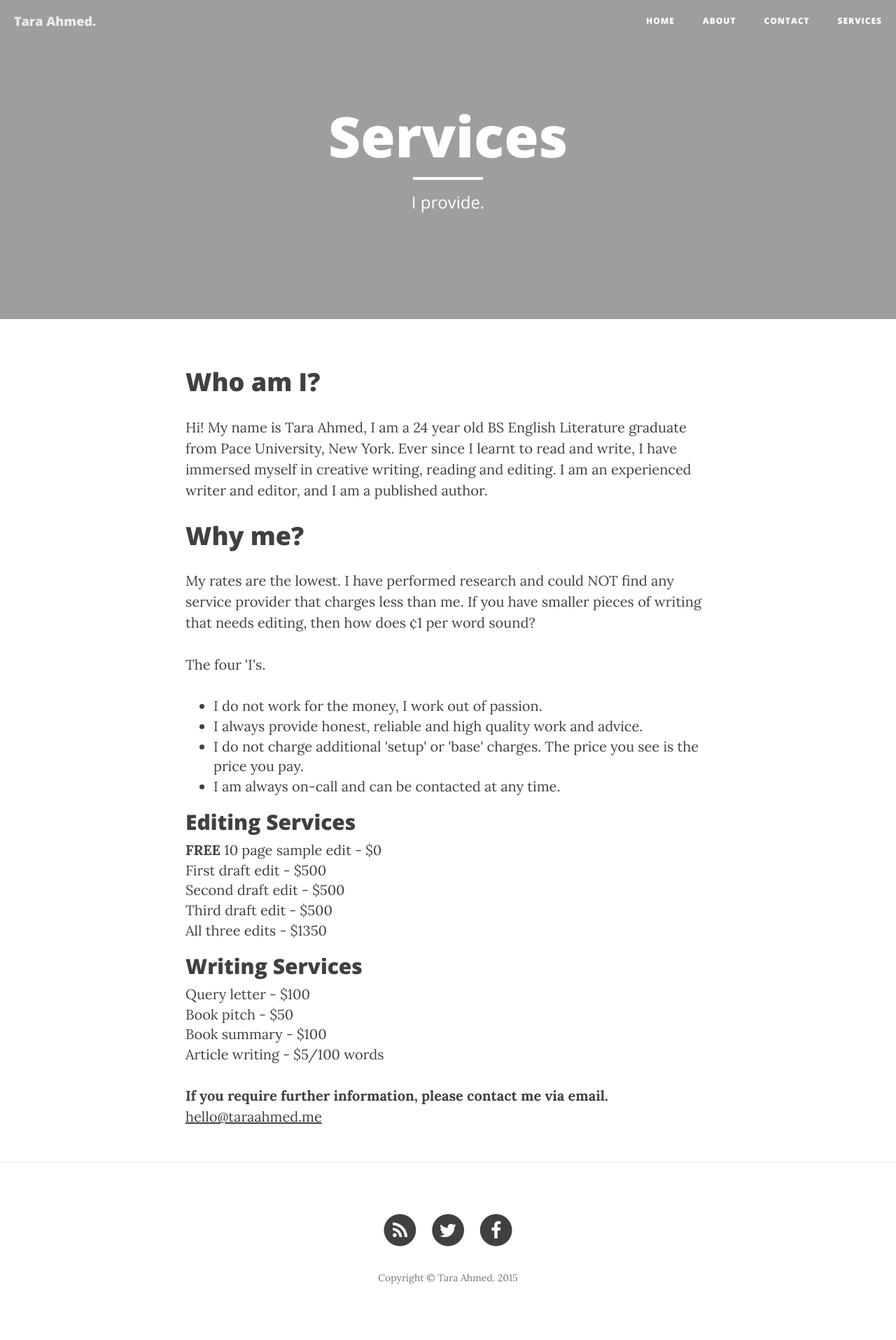
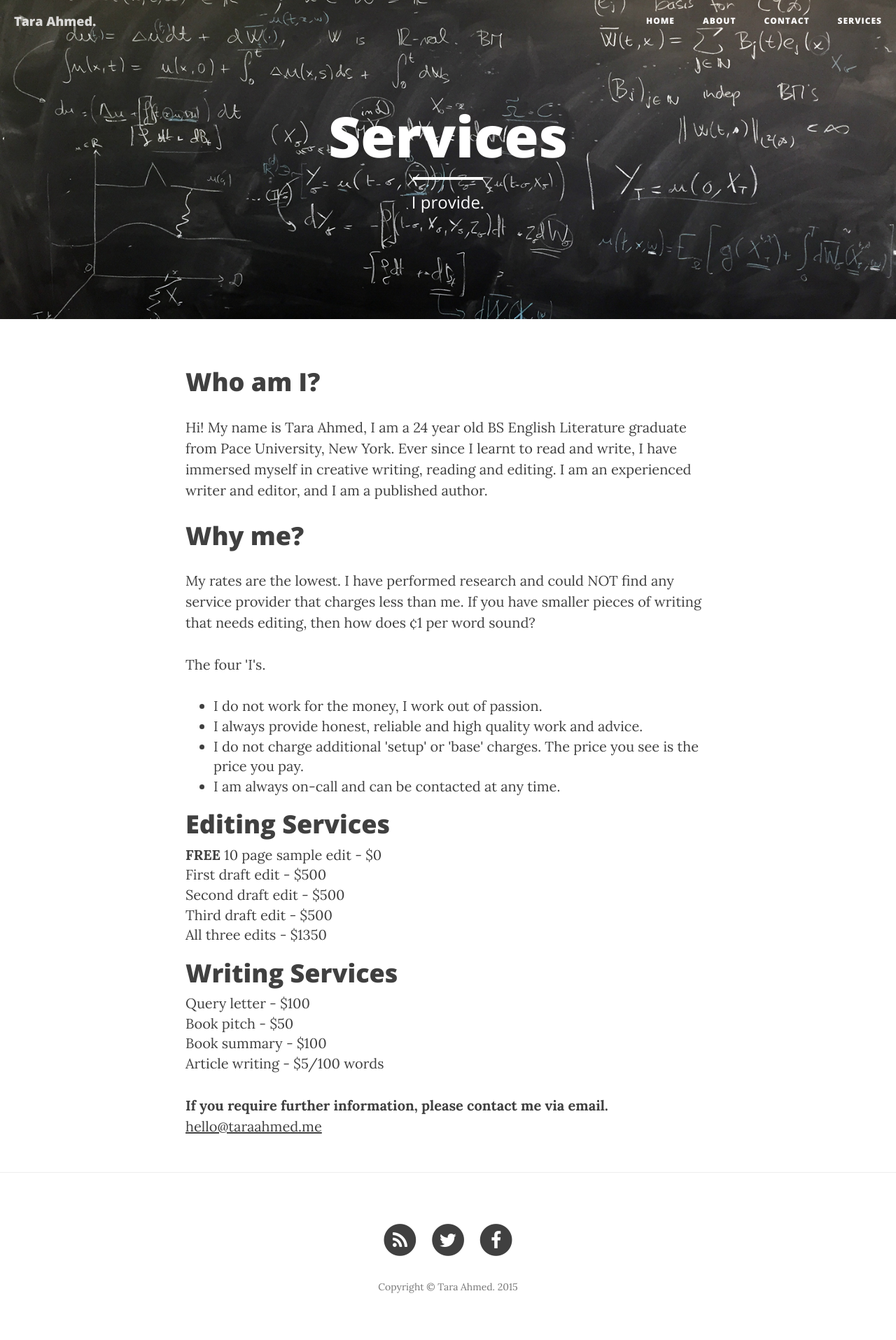
Before and after one commit to taraahmed/taraahmed.github.io, a Jekyll site: the page built from services.html, in a window 1280 px wide. Shown: the whole page at 70% size. Built offline with Jekyll 4.4.1, drawn with Linux system fonts in a browser that asks for light colours; nearby versions of some CDN libraries.

Commit message:
Added services bg image

```diff
--- a/services.html
+++ b/services.html
@@ -2,7 +2,7 @@
 layout: page
 title: "Services"
 description: "I provide."
-header-img: "img/about-bg.jpg"
+header-img: "img/services-bg.jpg"
 ---
 <h1>Who am I?</h1>
 <p>Hi! My name is Tara Ahmed, I am a 24 year old BS English Literature graduate from Pace University, New York. Ever since I learnt to read and write, I have immersed myself in creative writing, reading and editing. I am an experienced writer and editor, and I am a published author.</p>
@@ -16,7 +16,7 @@ header-img: "img/about-bg.jpg"
   <li>I am always on-call and can be contacted at any time.</li>
 </ul>
 
-<h2>Editing Services</h2>
+<h1>Editing Services</h1>
 <dl>
   <dd><b>FREE</b> 10 page sample edit - $0</dd>
   <dd>First draft edit - $500</dd>
@@ -25,7 +25,7 @@ header-img: "img/about-bg.jpg"
   <dd>All three edits - $1350</dd>
 </dl>
 
-<h2>Writing Services</h2>
+<h1>Writing Services</h1>
 <dl>
   <dd>Query letter - $100</dd>
   <dd>Book pitch - $50</dd>
```
Also changed, not shown: img/services-bg.jpg (added).
